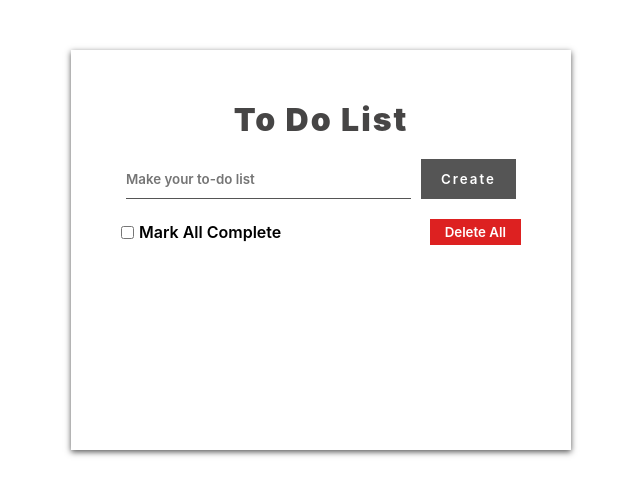
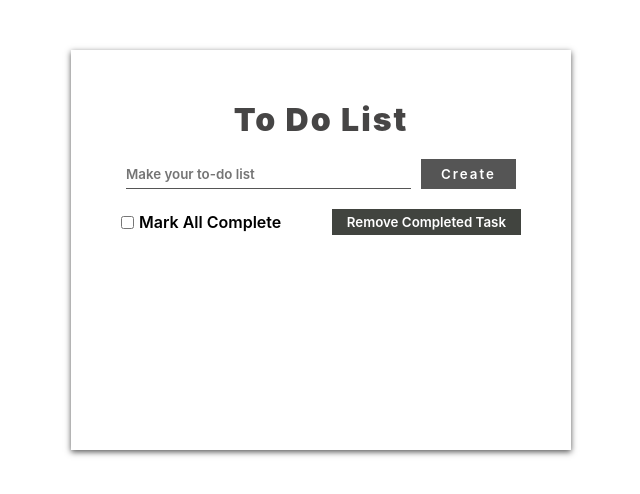
Before and after one commit to wahid2272/react-todo-app, a React (Create React App) app: page / in a window 1280 px wide. Shown: the top 494 px of the page, without its empty margins (319-959 px from the left). Built offline with nearby package versions, Linux system fonts and the light colour scheme.

Commit message:
delete functionality of completed tasks is added to footer component

```diff
--- a/src/App.js
+++ b/src/App.js
@@ -1,7 +1,7 @@
 import React from 'react';
-import FormInput from './components/FormInput';
-import List from './components/List';
-import Footer from './components/Footer';
+import FormInput from './components/form/FormInput';
+import List from './components/tasks/List';
+import Footer from './components/footer/Footer';
 import {DataContextProvider} from './components/context/DataProvider';
 
 function App() {
--- a/src/components/Footer.js
+++ /dev/null
@@ -1,17 +0,0 @@
-import React from 'react';
-
-const Footer = () => {
-  return (
-    <div>
-      <div className="row">
-          <label htmlFor="all">
-            <input type="checkbox" name="all" id="all" />
-            Mark All Complete
-          </label>
-          <button id="delete">Delete All</button>
-        </div>
-    </div>
-  );
-};
-
-export default Footer;
--- /dev/null
+++ b/src/components/footer/Footer.js
@@ -0,0 +1,40 @@
+import React, {useContext, useState} from 'react';
+import {DataContext} from '../context/DataProvider'
+
+
+const Footer = () => {
+  const [checkAll, setCheckAll] = useState(false);
+  const [todos,setTodos] = useContext(DataContext);
+
+  const handleCheckAll = () =>{
+    const newTodos = [...todos]
+    newTodos.forEach(todo =>{
+        todo.complete = !checkAll
+    })
+    setTodos(newTodos)
+    setCheckAll(!checkAll)
+  }
+
+  const handleDelete = () =>{
+    const newTodos = todos.filter(todo => {
+      return todo.complete === false;
+    })
+
+    setTodos(newTodos)
+    setCheckAll(false)
+  }
+
+  return (
+    <div>
+      <div className="row">
+          <label htmlFor="all">
+            <input type="checkbox" name="all" id="all" onChange={handleCheckAll} checked={checkAll} />
+            Mark All Complete
+          </label>
+          <button id="delete" onClick={handleDelete}>Remove Completed Task</button>
+        </div>
+    </div>
+  );
+};
+
+export default Footer;
--- a/src/components/FormInput.js
+++ b/src/components/form/FormInput.js
@@ -1,5 +1,5 @@
 import React, {useState, useContext} from 'react';
-import {DataContext} from './context/DataProvider';
+import {DataContext} from '../context/DataProvider';
 
 const FormInput = () => {
   const [todos, setTodos] = useContext(DataContext);
--- a/src/components/List.js
+++ b/src/components/tasks/List.js
@@ -1,6 +1,6 @@
 import React, {useContext} from 'react';
 import ListItem from './ListItem';
-import {DataContext} from './context/DataProvider';
+import {DataContext} from '../context/DataProvider';
 
 const List = () => {
   const [todos, setTodos] = useContext(DataContext);
--- a/src/index.css
+++ b/src/index.css
@@ -34,7 +34,7 @@ h1{
 }
 form{
   width: 100%;
-  height: 40px;
+  height: 30px;
   margin: 20px 0;
   display: flex;
 }
@@ -92,7 +92,7 @@ ul li button:disabled{
   margin-top: 20px;
 }
 .row #delete{
-  background: rgb(221, 33, 33);
+  background: rgb(65, 68, 63);
 }
 label{
   cursor: pointer;
```
Also changed, not shown: src/components/tasks/ListItem.js (renamed from src/components/ListItem.js).
